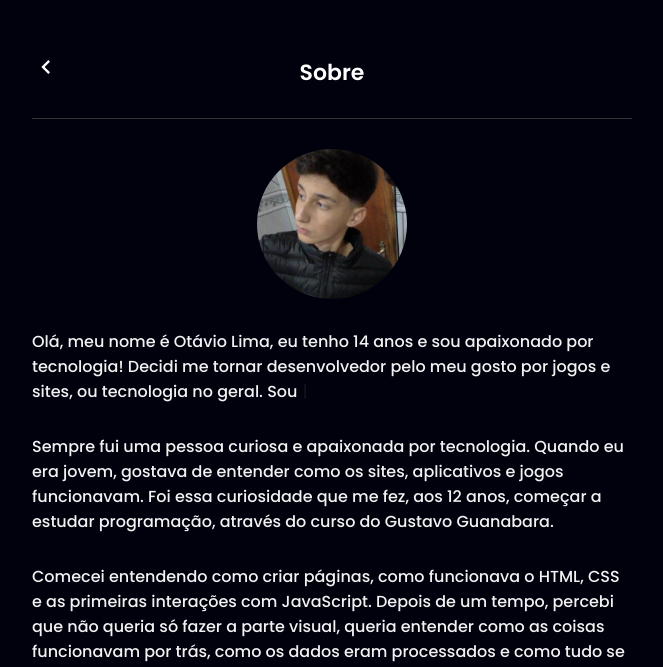
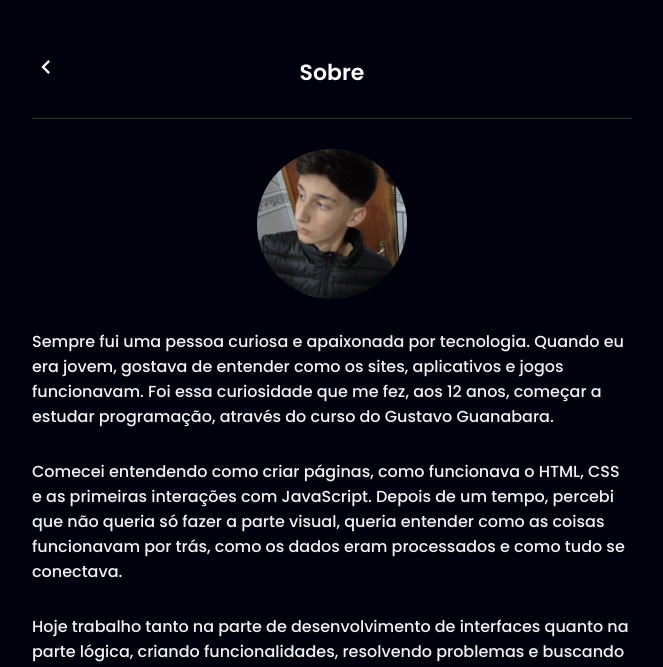
Before and after one commit to otaviolimac/otavio_portfolio, a React (Vite) app in the folder frontend/: page /about in a window 1280 px wide. Shown: the part 128-795 px from the top of the page, without its empty margins (308-971 px from the left). Built offline with nearby package versions, Linux system fonts and the light colour scheme.

Commit message:
Remove typewriter-effect

```diff
--- a/frontend/package.json
+++ b/frontend/package.json
@@ -15,8 +15,7 @@
     "react": "^19.0.0",
     "react-dom": "^19.0.0",
     "react-icons": "^5.5.0",
-    "react-router-dom": "^7.5.3",
-    "typewriter-effect": "^2.22.0"
+    "react-router-dom": "^7.5.3"
   },
   "devDependencies": {
     "@eslint/js": "^9.22.0",
--- a/frontend/src/pages/About.tsx
+++ b/frontend/src/pages/About.tsx
@@ -4,7 +4,6 @@ import profilePhoto from '../assets/profile_photo.jpeg';
 import styles from '../styles/About.module.css';
 import blogStyles from '../styles/BlogItem.module.css';
 
-import Typewriter from 'typewriter-effect';
 import IconButton from "../components/IconButton";
 import { FaGithub } from "react-icons/fa";
 
@@ -18,19 +17,7 @@ function About() {
                 <div className={styles.container}>
                     <img className={styles.photo} src={profilePhoto} alt="Profile Photo" />
                     <div className={blogStyles.textColor + ' text'}>
-                        <Typewriter
-                            onInit={(typewriter) => {
-                                typewriter
-                                .typeString("Olá, meu nome é Otávio Lima, eu tenho 14 anos e sou apaixonado por tecnologia! Decidi me tornar desenvolvedor pelo meu gosto por jogos e sites, ou tecnologia no geral. Sou brasileiro nativo, sei falar inglês, não fluentemente. Atualmente estou dedicado nos estudos!")
-                                .start();
-                            }}
-                            options={{
-                                delay: 30,
-                                loop: false,
-                            }}
-                        />
-
-                        <span style={{marginTop: '30px'}} className={blogStyles.span + ' text'}>Sempre fui uma pessoa curiosa e apaixonada por tecnologia. Quando eu era jovem, gostava de entender como os sites, aplicativos e jogos funcionavam. Foi essa curiosidade que me fez, aos 12 anos, começar a estudar programação, através do curso do Gustavo Guanabara.</span>
+                        <span className={blogStyles.span + ' text'}>Sempre fui uma pessoa curiosa e apaixonada por tecnologia. Quando eu era jovem, gostava de entender como os sites, aplicativos e jogos funcionavam. Foi essa curiosidade que me fez, aos 12 anos, começar a estudar programação, através do curso do Gustavo Guanabara.</span>
                         <span style={{marginTop: '30px'}} className={blogStyles.span + ' text'}>Comecei entendendo como criar páginas, como funcionava o HTML, CSS e as primeiras interações com JavaScript. Depois de um tempo, percebi que não queria só fazer a parte visual, queria entender como as coisas funcionavam por trás, como os dados eram processados e como tudo se conectava.</span>
                         <span style={{marginTop: '30px'}} className={blogStyles.span + ' text'}>Hoje trabalho tanto na parte de desenvolvimento de interfaces quanto na parte lógica, criando funcionalidades, resolvendo problemas e buscando sempre criar soluções mais eficientes.</span>
                         <span style={{marginTop: '30px'}} className={blogStyles.span + ' text'}>Atualmente, já tenho domínio sobre diversas tecnologias, algumas delas são:</span>
--- a/frontend/src/styles/About.module.css
+++ b/frontend/src/styles/About.module.css
@@ -10,12 +10,6 @@
 
 .span {
     color: #f2f2f2;
-}
-
-.container p {
-    color: #fff;
-    margin-top: 15px;
-    font-weight: 500;
 }
 
 .photo {
```
Also changed, not shown: 1 other file (tests, documents, lock files or other folders).
